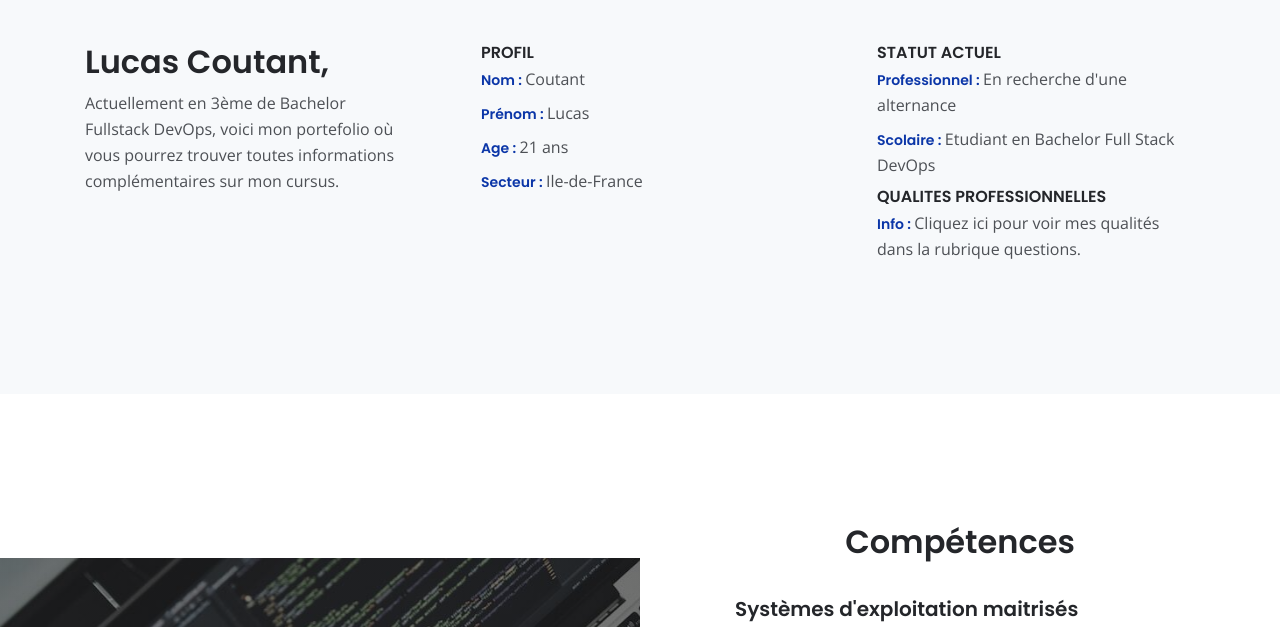
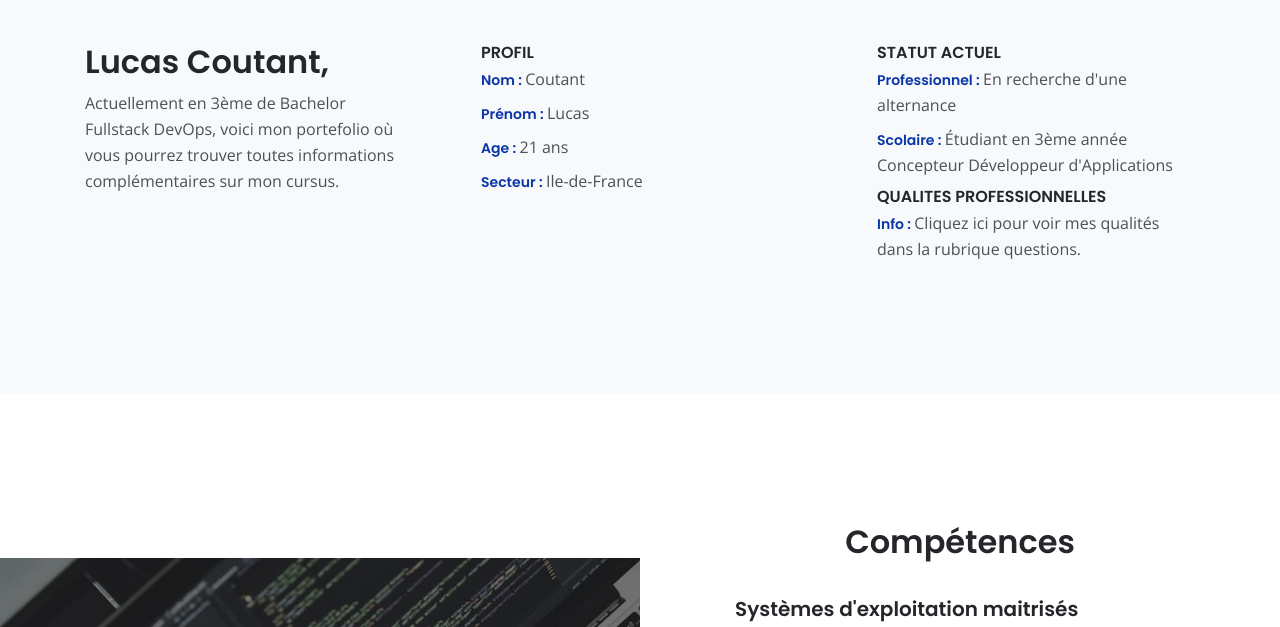
Before and after one commit to LucasC78/Portfolio, a plain HTML site: page index.html in a window 1280 px wide. Shown: the part 1040-1667 px from the top of the page. Drawn offline with nearby package versions, Linux system fonts and the light colour scheme.

Commit message:
Update index.html

```diff
--- a/index.html
+++ b/index.html
@@ -132,7 +132,7 @@
                     <div class="text-container third">
                         <h6>STATUT ACTUEL</h6>
                         <p class="time">Professionnel : <i class="policeprincipale">En recherche d'une alternance</i></p>
-                        <p class="time">Scolaire : <i class="policeprincipale">Etudiant en Bachelor Full Stack DevOps</i></p>
+                        <p class="time">Scolaire : <i class="policeprincipale">Étudiant en 3ème année Concepteur Développeur d'Applications</i></p>
                         <h6>QUALITES PROFESSIONNELLES</h6>
                         <p class="time">Info : <i class="policeprincipale">Cliquez <a class="asouligement" href="#qualite">ici</a> pour voir mes qualités dans la rubrique questions.</i></p>
                     </div>
```
